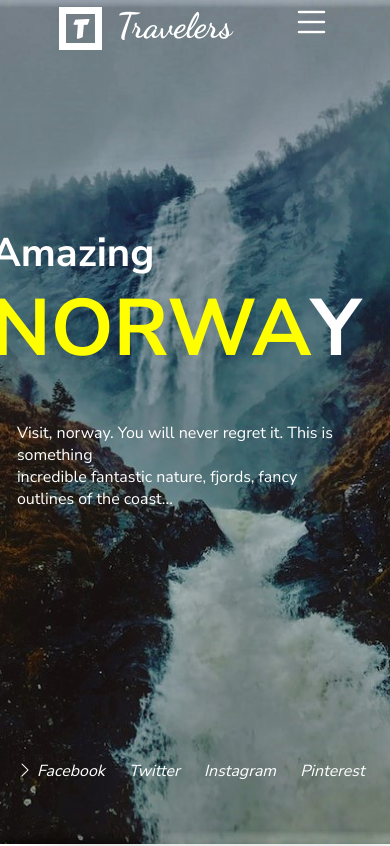
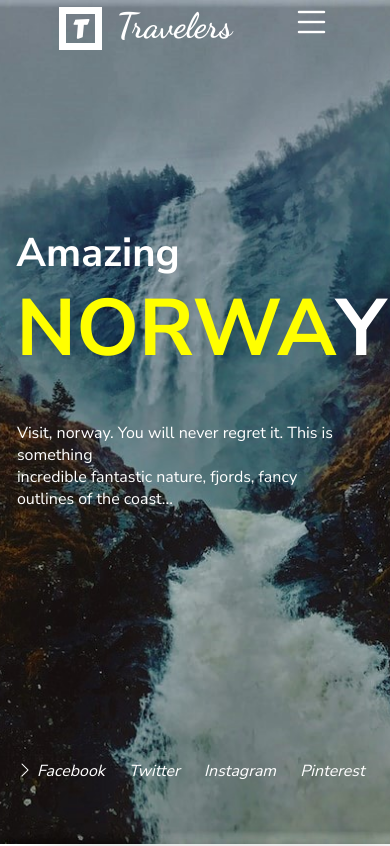
Before and after one commit to FrancoMendoza11/Travelers-Landing-Page, a plain HTML site: page index.html in a window 390 px wide. Shown: the top 846 px of the page. Drawn offline with nearby package versions, Linux system fonts and the light colour scheme.

Commit message:
hero responsive mobile

```diff
--- a/estilo.css
+++ b/estilo.css
@@ -468,9 +468,10 @@ footer p{
     .logo-name{
         margin-left: 50%;
     }
+
     .titulos-hero{
         position: absolute;
-        left: -8vh;
+        left: -5vh;
     }
 
     .titulos-hero h1{
```
